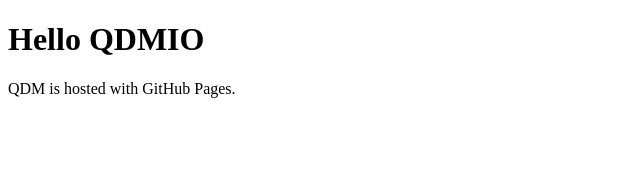
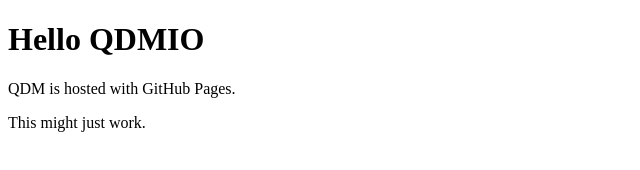
Before and after one commit to qdmio/qdmio.github.io, a plain HTML site: page index.html in a window 1280 px wide. Shown: the whole page, without its empty margins (0-640 px from the left). Drawn offline with Linux system fonts and the light colour scheme.

Commit message:
Updated index

```diff
--- a/index.html
+++ b/index.html
@@ -3,5 +3,6 @@
 <body>
 <h1>Hello QDMIO</h1>
 <p>QDM is hosted with GitHub Pages.</p>
+<p>This might just work.</p>
 </body>
 </html>
```
